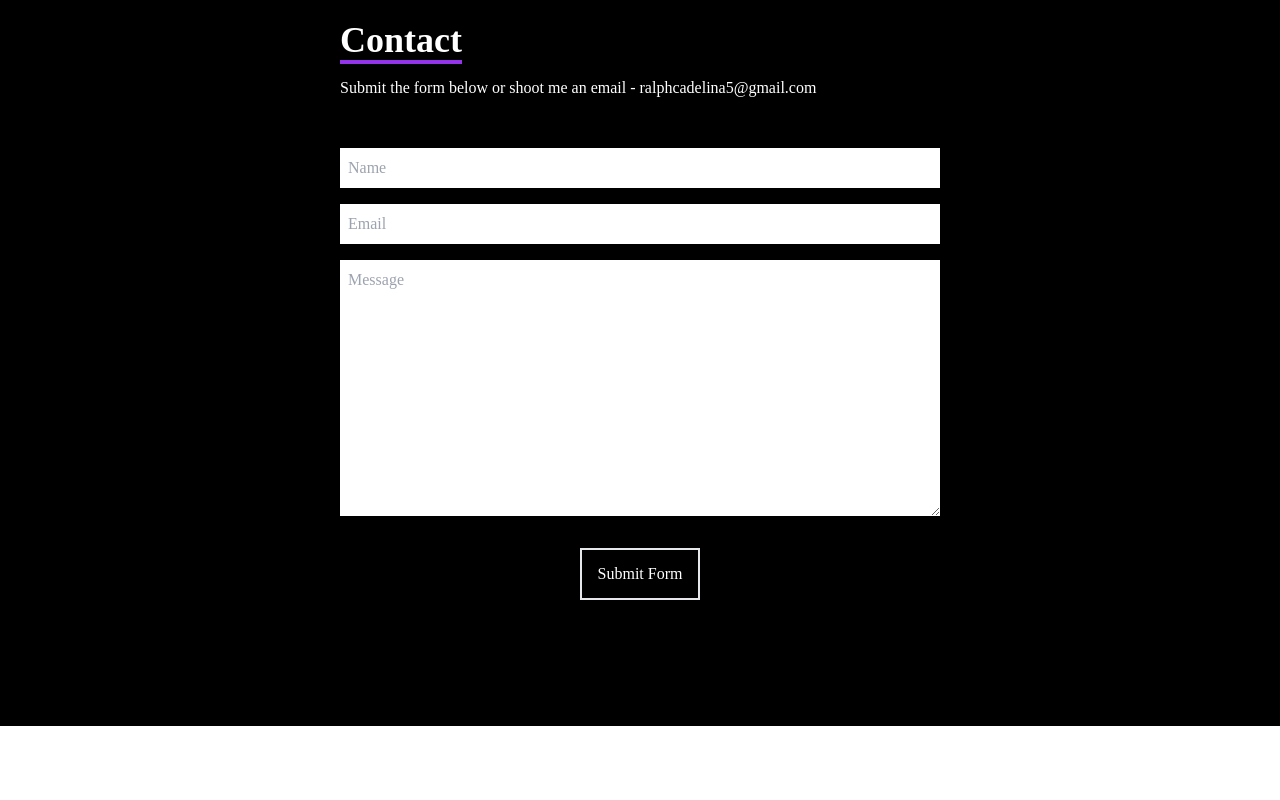
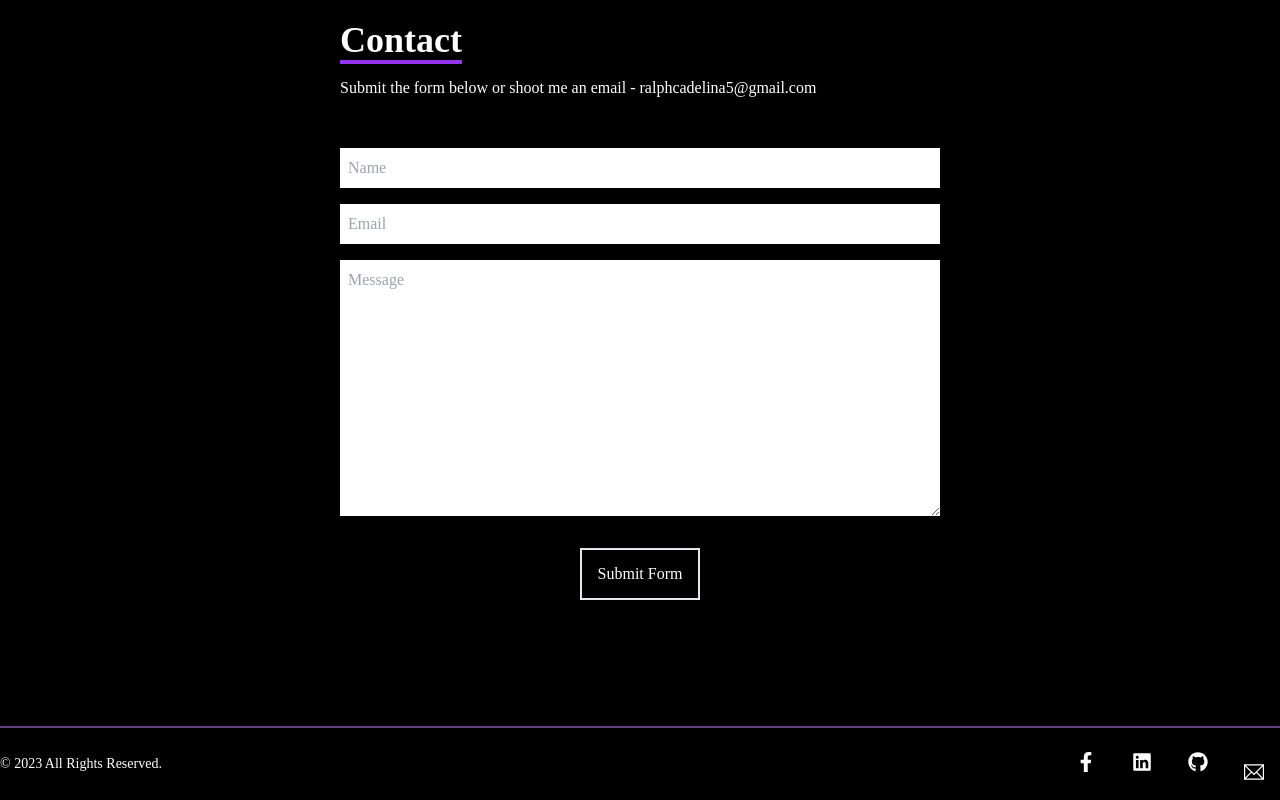
Before and after one commit to 5dam/ralphcadelina, a React (Create React App) app: page / in a window 1280 px wide. Shown: the part 3274-4074 px from the top of the page. Before the commit the page ends 4000 px from the top, so only its background shows below. Built offline with nearby package versions, Linux system fonts and the light colour scheme.

Commit message:
added footer

```diff
--- a/src/App.js
+++ b/src/App.js
@@ -1,5 +1,6 @@
 import About from "./components/About";
 import Contact from "./components/Contact";
+import Footer from "./components/Footer";
 import Home from "./components/Home";
 import Navbar from "./components/Navbar";
 import Project from "./components/Project";
@@ -16,6 +17,7 @@ function App() {
         <Skills />
         <Project />
         <Contact />
+        <Footer />
       </div>
   );
 }
--- /dev/null
+++ b/src/components/Footer.jsx
@@ -0,0 +1,31 @@
+import React from 'react'
+import {FaLinkedin, FaFacebookF, FaGithub} from 'react-icons/fa'
+import {TfiEmail} from 'react-icons/tfi'
+
+const Footer = () => {
+  return (
+    <div>
+        <footer className='border-t-2 dark:border-opacity-50 border-purple-100 dark:border-purple-400'>
+            <div class="w-full mx-auto container py-2 md:flex md:items-center md:justify-between items-center">
+            <span class="text-sm sm:text-center dark:text-white">© 2023 All Rights Reserved.</span>
+            <ul class="flex flex-wrap items-center mt-3 text-sm dark:text-white sm:mt-0">
+                <li className='mt-4'>
+                    <a href="https://www.facebook.com/1234567890stragedy" target="_blank" class="mr-4 hover:underline md:mr-6" rel="noreferrer"><FaFacebookF size={20}/></a>
+                </li>
+                <li className='mt-4'>
+                    <a href="https://www.linkedin.com/in/ralphcadelina/" target="_blank" class="mr-4 hover:underline md:mr-6" rel="noreferrer"><FaLinkedin size={20}/></a>
+                </li>
+                <li className='mt-4'>
+                    <a href="https://github.com/5dam" target="_blank" class="mr-4 hover:underline md:mr-6" rel="noreferrer"><FaGithub size={20}/></a>
+                </li>
+                <li className='mt-4' onClick={() => window.location = 'mailto:ralphcadelina5@gmail.com'}>
+                    <TfiEmail size={20} />
+                </li>
+            </ul>
+            </div>
+        </footer>
+    </div>
+  )
+}
+
+export default Footer
```
